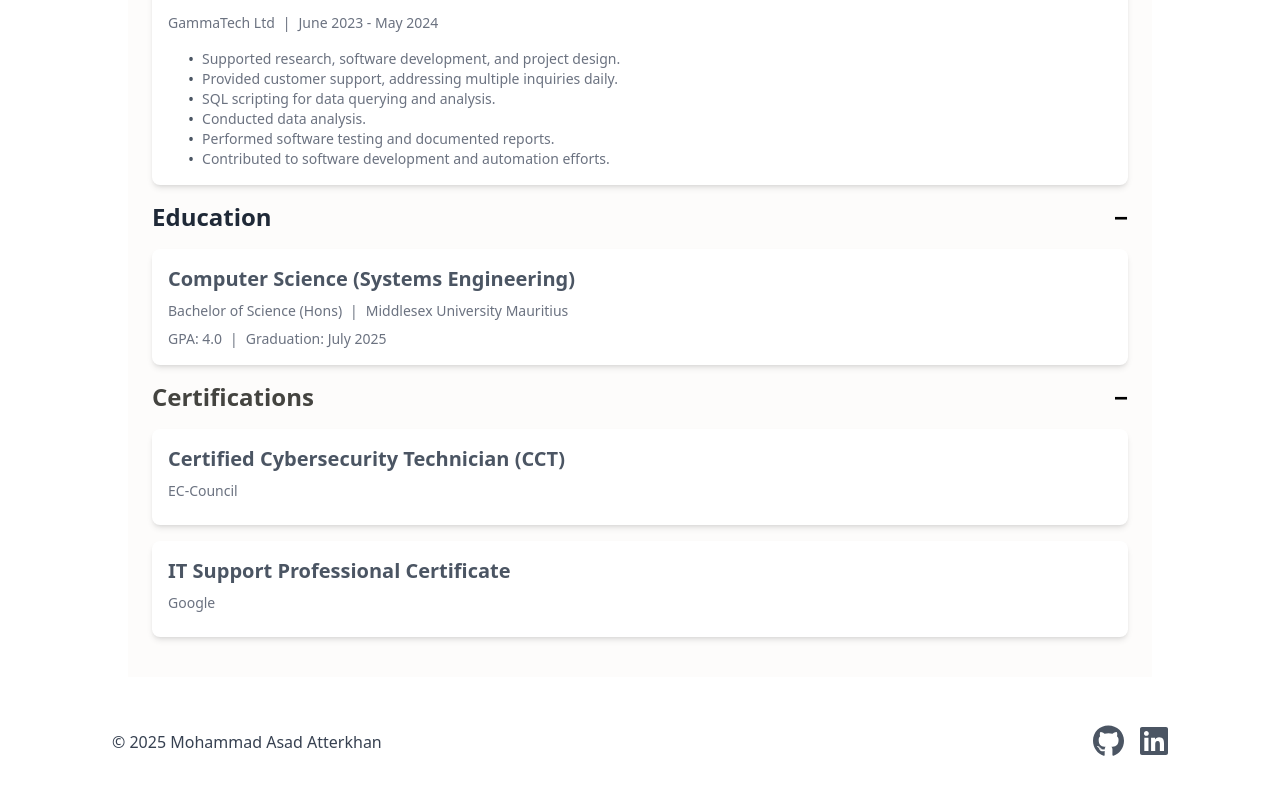
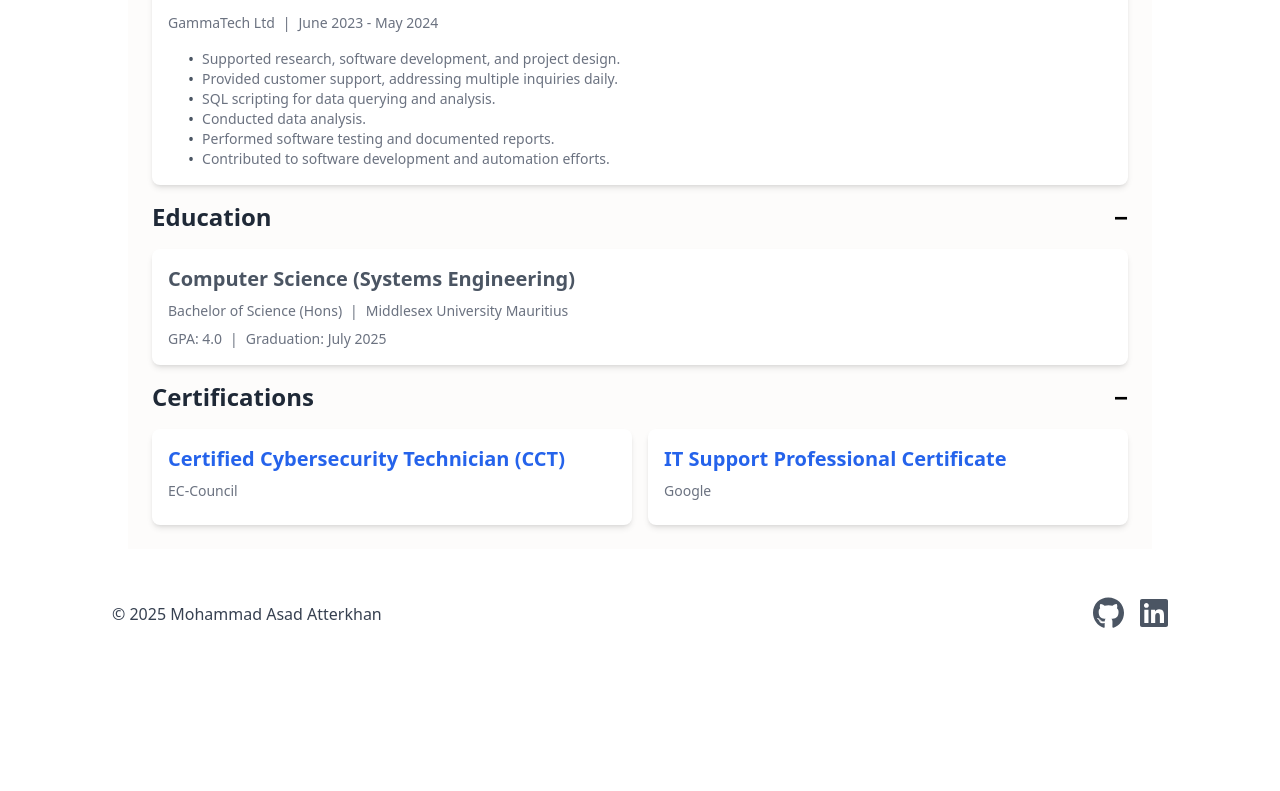
Before and after one commit to 13asad/13asad.github.io, a Vue app: page /resume in a window 1280 px wide. Shown: the part 1403-2194 px from the top of the page. After the commit the page ends 2066 px from the top, so only its background shows below. Built offline with nearby package versions, Linux system fonts and the light colour scheme.

Commit message:
feat: enhance ResumeCerts component with dynamic certification data and improved layout

```diff
--- a/src/components/resume/ResumeCerts.vue
+++ b/src/components/resume/ResumeCerts.vue
@@ -1,5 +1,6 @@
 <script setup>
 import { ref } from 'vue'
+import certsData from '@/data/certsData.json'
 
 const isCertsOpen = ref(true)
 </script>
@@ -7,34 +8,33 @@ const isCertsOpen = ref(true)
 <template>
     <section>
         <h3
-            class="text-2xl md:text-2xl font-bold mb-4 cursor-pointer flex justify-between items-center"
+            class="text-2xl font-bold mb-4 cursor-pointer flex justify-between items-center"
             @click="isCertsOpen = !isCertsOpen"
         >
-            <span style="color: #444440">Certifications</span>
+            <span class="text-gray-800">Certifications</span>
             <span v-if="isCertsOpen">−</span>
             <span v-else>+</span>
         </h3>
-        <ul
+        <div
             v-if="isCertsOpen"
-            class="grid grid-cols-1 gap-4 text-gray-600 mb-4"
         >
-            <li class="bg-white shadow-md rounded-lg p-4">
+            <ul class="grid grid-cols-1 sm:grid-cols-2 gap-4 text-gray-600">
+                <li
+                    v-for="cert in certsData"
+                    :key="cert.id"
+                    class="bg-white shadow-md rounded-lg p-4"
+                >
                     <h4 class="text-lg md:text-xl font-semibold mb-2">
-                    Certified Cybersecurity Technician (CCT)
+                        <a :href="cert.link" target="_blank" rel="noopener noreferrer" class="text-blue-600 hover:underline">
+                            {{ cert.title }}
+                        </a>
                     </h4>
                     <div class="flex flex-col sm:flex-row items-start sm:items-center gap-2 text-gray-500 text-sm mb-2">
-                    <p>EC-Council</p>
-                </div>
-            </li>
-            <li class="bg-white shadow-md rounded-lg p-4">
-                <h4 class="text-lg md:text-xl font-semibold mb-2">
-                    IT Support Professional Certificate
-                </h4>
-                <div class="flex flex-col sm:flex-row items-start sm:items-center gap-2 text-gray-500 text-sm mb-2">
-                    <p>Google</p>
+                        <p>{{ cert.issuer }}</p>
                     </div>
                 </li>
             </ul>
+        </div>
     </section>
 </template>
 
--- /dev/null
+++ b/src/data/certsData.json
@@ -0,0 +1,14 @@
+[
+    {
+        "id": 1,
+        "title": "Certified Cybersecurity Technician (CCT)",
+        "issuer": "EC-Council",
+        "link": "https://aspen.eccouncil.org/VerifyBadge?type=certification&a=p1xgLYE+zBG8rOjCpi3g/m5vchLG0Q6uZJ+sylM+lN4="
+    },
+    {
+        "id": 2,
+        "title": "IT Support Professional Certificate",
+        "issuer": "Google",
+        "link": "https://www.coursera.org/account/accomplishments/specialization/certificate/6PSFYME0A58D"
+    }
+]
```
Lines whose indentation alone changed are shown as unchanged.
